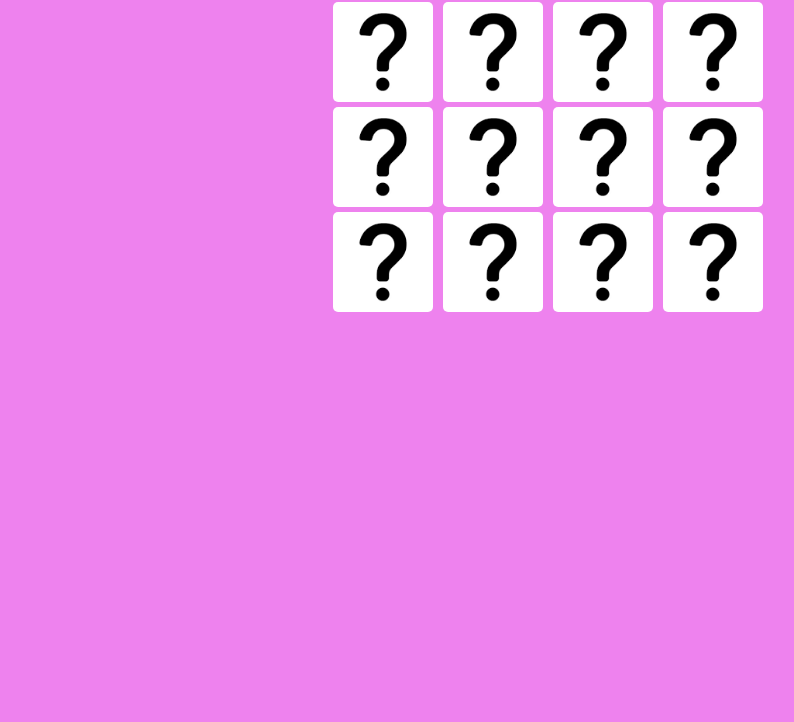
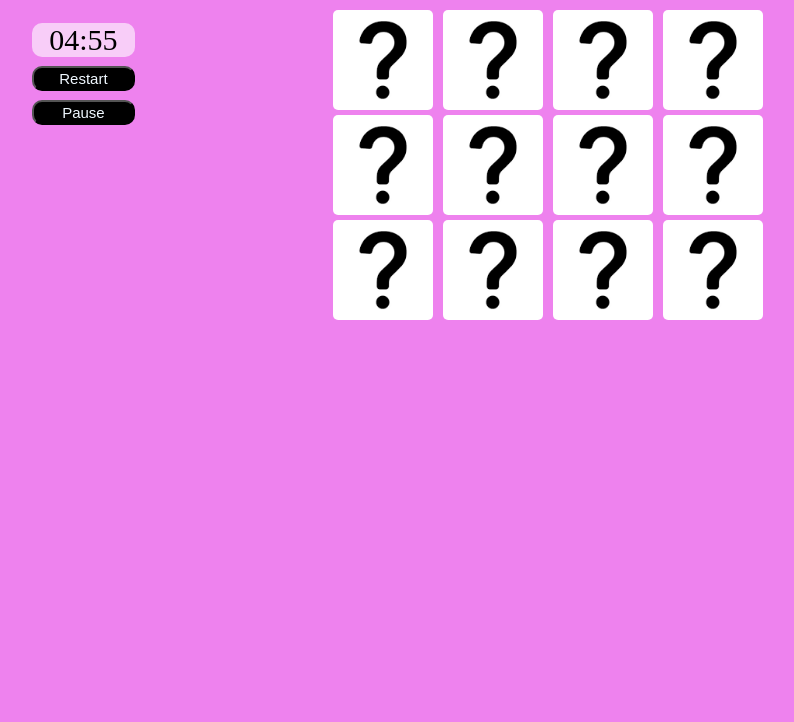
Before and after one commit to RanaSaber/WAP-Timers, a plain HTML site: page pictures.html in a window 1280 px wide. Shown: the part 78-800 px from the top of the page, without its empty margins (90-884 px from the left). Drawn offline with nearby package versions, Linux system fonts and the light colour scheme.

Commit message:
add changes

```diff
--- a/pictures.html
+++ b/pictures.html
@@ -1,10 +1,104 @@
 <!DOCTYPE html>
 <html lang="en">
+
 <head>
     <meta charset="UTF-8">
     <meta name="viewport" content="width=device-width, initial-scale=1.0">
     <script src="https://ajax.googleapis.com/ajax/libs/jquery/3.6.4/jquery.min.js"></script>
     <title>Memory Card Game</title>
+    <script>
+        let total = 5;
+        let minute = 0;
+        let seconds = 59;
+        $(function () {
+            setup();
+        });
+
+        let intId = setInterval(timer, 1000);
+
+        function setup() {
+            let minuteDiv = $('#myMin');
+            let secondsDiv = $('#mySec');
+            let html = '';
+            if (total < 10) {
+                html = '<label>0' + total + '</label>';
+            } else {
+                html = '<label>' + total + '</label>';
+            }
+            minuteDiv.empty();
+            secondsDiv.empty();
+            minuteDiv.append(html);
+            html = '<label>00</label>';
+            secondsDiv.append(html);
+            minute = total - 1;
+        }
+
+        function timer() {
+            let minuteDiv = $('#myMin');
+            let secondsDiv = $('#mySec');
+            let result = $('#result');
+            let html = '';
+            if (seconds >= 0) {
+                minuteDiv.empty();
+                secondsDiv.empty();
+                if (minute < 10) {
+                    html = '<label>0' + minute + '</label>';
+                } else {
+                    html = '<label>' + minute + '</label>';
+                }
+                minuteDiv.append(html);
+                if (seconds < 10) {
+                    html = '<label>0' + seconds + '</label>';
+                } else {
+                    html = '<label>' + seconds + '</label>';
+                }
+                secondsDiv.append(html);
+                seconds--;
+
+            } else {
+                if (minute > 0) {
+                    minute--;
+                    if (minute < 10) {
+                        html = '<label>0' + minute + '</label>';
+                    } else {
+                        html = '<label>' + minute + '</label>';
+                    }
+                    minuteDiv.append(html);
+                    minuteDiv.html(html);
+                    seconds = 59;
+                    html = '<label>' + seconds + '</label>';
+                    secondsDiv.html(html);
+                } else {
+                    result.append('<label>Finished!</label>');
+                    clearInterval(intId);
+                }
+
+            }
+        }
+        function pause() {
+            let resume = $('#resume');
+            let pause = $('#pause');
+            clearInterval(intId);
+            resume.addClass('show');
+            resume.removeClass('hide');
+            pause.addClass('hide');
+        }
+        function resume() {
+            let resume = $('#resume');
+            let pause = $('#pause');
+            intId = setInterval(timer, 1000);
+            pause.addClass('show');
+            pause.removeClass('hide');
+            resume.addClass('hide');
+        }
+        function restart() {
+            setup();
+            seconds = 59;
+            clearInterval(intId);
+            resume();
+        }
+
+    </script>
 </head>
 <style>
     body {
@@ -27,31 +121,82 @@
         gap: 5px;
         justify-content: center;
     }
+
+    #myDiv {
+        display: flow-root;
+        font-size: 30px;
+        width: 25%;
+        gap: 10px;
+        padding: 10px;
+        margin-left: 25%;
+        margin-top: 20%;
+    }
+
+    .time {
+        display: flex;
+        justify-content: center;
+        align-items: center;
+        background-color: #FFFFFF99;
+        border-radius: 10px;
+    }
+
+    .hide {
+        display: none;
+        background-color: black;
+        color: aliceblue;
+        border-radius: 10px;
+        width: 100%;
+        font-size: 15px;
+        height: 25px;
+    }
+
+    .btn {
+        background-color: black;
+        color: aliceblue;
+        border-radius: 10px;
+        width: 100%;
+        font-size: 15px;
+        height: 25px;
+    }
+
+    .show {
+        background-color: black;
+        color: aliceblue;
+        border-radius: 10px;
+        width: 100%;
+        font-size: 15px;
+        height: 25px;
+    }
+
+    #container {
+        display: grid;
+        grid-template-columns: 1fr 1fr 1fr;
+    }
 </style>
 <script>
-    let imagesObjs = [{id:1, img:"images/apple.jpeg"},
-                        {id:2, img:"images/banana.jpeg"},
-                        {id:3, img:"images/kiwi.jpeg"},
-                        {id:4, img:"images/apple.jpeg"},
-                        {id:5, img:"images/kiwi.jpeg"},
-                        {id:6, img:"images/orange.jpeg"},
-                        {id:7, img:"images/watermelon.jpeg"},
-                        {id:8, img:"images/watermelon.jpeg"},
-                        {id:9, img:"images/mango.jpeg"},
-                        {id:10, img:"images/banana.jpeg"},
-                        {id:11, img:"images/orange.jpeg"},
-                        {id:12, img:"images/mango.jpeg"}];
+    let imagesObjs = [{ id: 1, img: "images/apple.jpeg" },
+    { id: 2, img: "images/banana.jpeg" },
+    { id: 3, img: "images/kiwi.jpeg" },
+    { id: 4, img: "images/apple.jpeg" },
+    { id: 5, img: "images/kiwi.jpeg" },
+    { id: 6, img: "images/orange.jpeg" },
+    { id: 7, img: "images/watermelon.jpeg" },
+    { id: 8, img: "images/watermelon.jpeg" },
+    { id: 9, img: "images/mango.jpeg" },
+    { id: 10, img: "images/banana.jpeg" },
+    { id: 11, img: "images/orange.jpeg" },
+    { id: 12, img: "images/mango.jpeg" }];
 
     let count = 0;
     let clickedImagesArray = [];
     let questionMarkImage = "images/questionMark.png";
 
 
-    $('document').ready(function() {
+    $('document').ready(function () {
         $("#imagesDiv").html('');
 
-        for (let i=0; i<imagesObjs.length; i++) {
-            let newObj = $('<img src="' + questionMarkImage + '" onclick="showImage(this, ' + (i+1) + ')" />');
+        for (let i = 0; i < imagesObjs.length; i++) {
+            let newObj = $('<img src="' + questionMarkImage + '" onclick="showImage(this, ' + (i + 1) + ')" />');
             $("#imagesDiv").append(newObj);
         }
     })
@@ -84,7 +229,7 @@
                     replaceImages();
                 }
                 else {
-                    count ++;
+                    count++;
                 }
 
                 clickedImagesArray = [];
@@ -92,10 +237,29 @@
         }
     }
 </script>
+
 <body>
-    <h1 id="header">Memory Card Game</h1>
-    <div id="mainDiv">
-        <div id="imagesDiv"></div>
+    <div id="container">
+        <div id="myDiv">
+            <div class="time">
+                <div id="myMin"></div>:
+                <div id="mySec"></div>
+            </div>
+            <div><button onclick="restart()" id="restart" class="btn">Restart</button>
+                <button onclick="pause()" id="pause" class="btn">Pause</button>
+                <button onclick="resume()" id="resume" class="hide">Resume</button>
+            </div>
+        </div>
+        <div>
+            <h1 id="header">Memory Card Game</h1>
+            <div id="mainDiv">
+                <div id="imagesDiv"></div>
+            </div>
+        </div>
+        <div id = "result"></div>
+
     </div>
+
 </body>
+
 </html>
```
